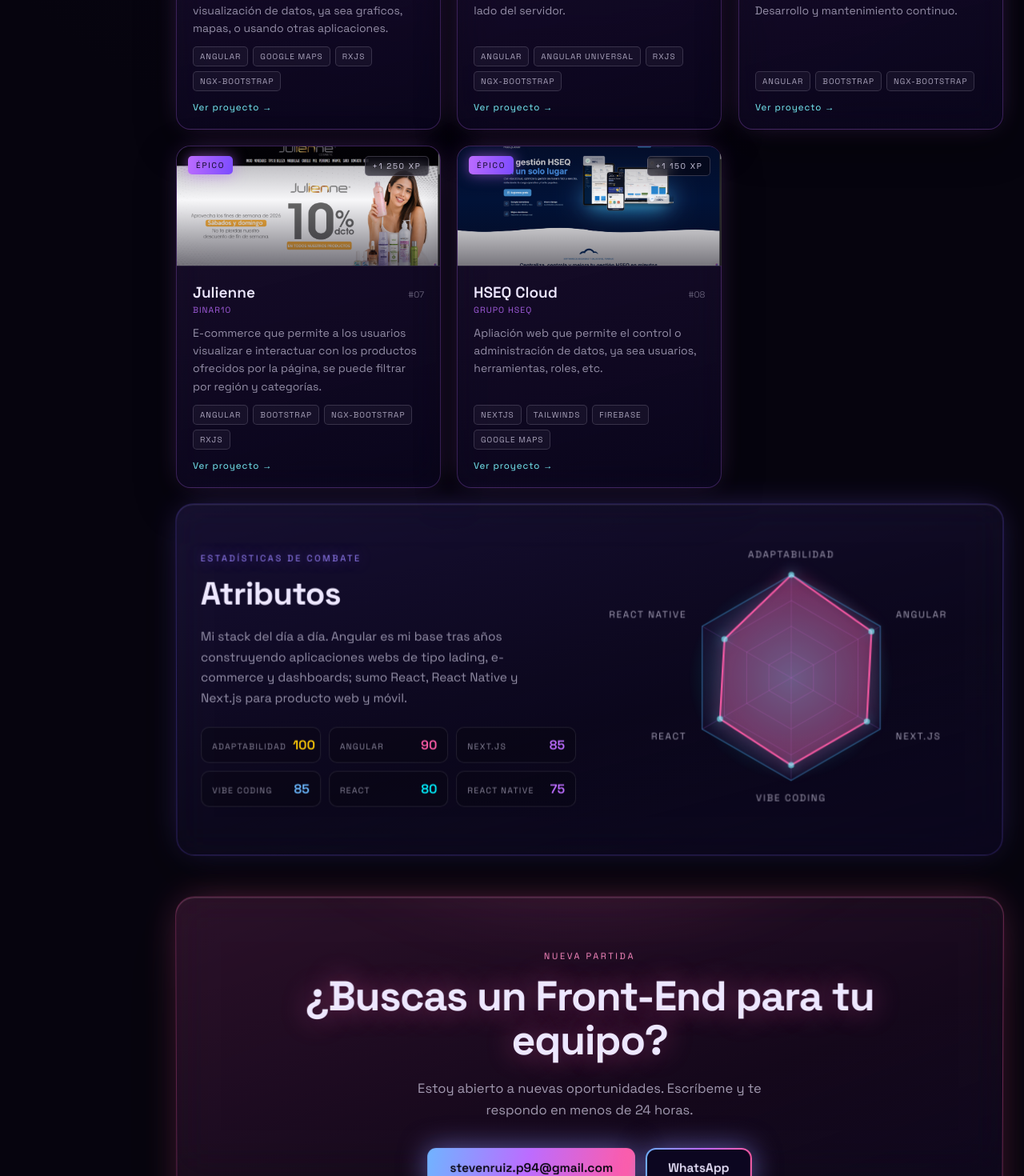
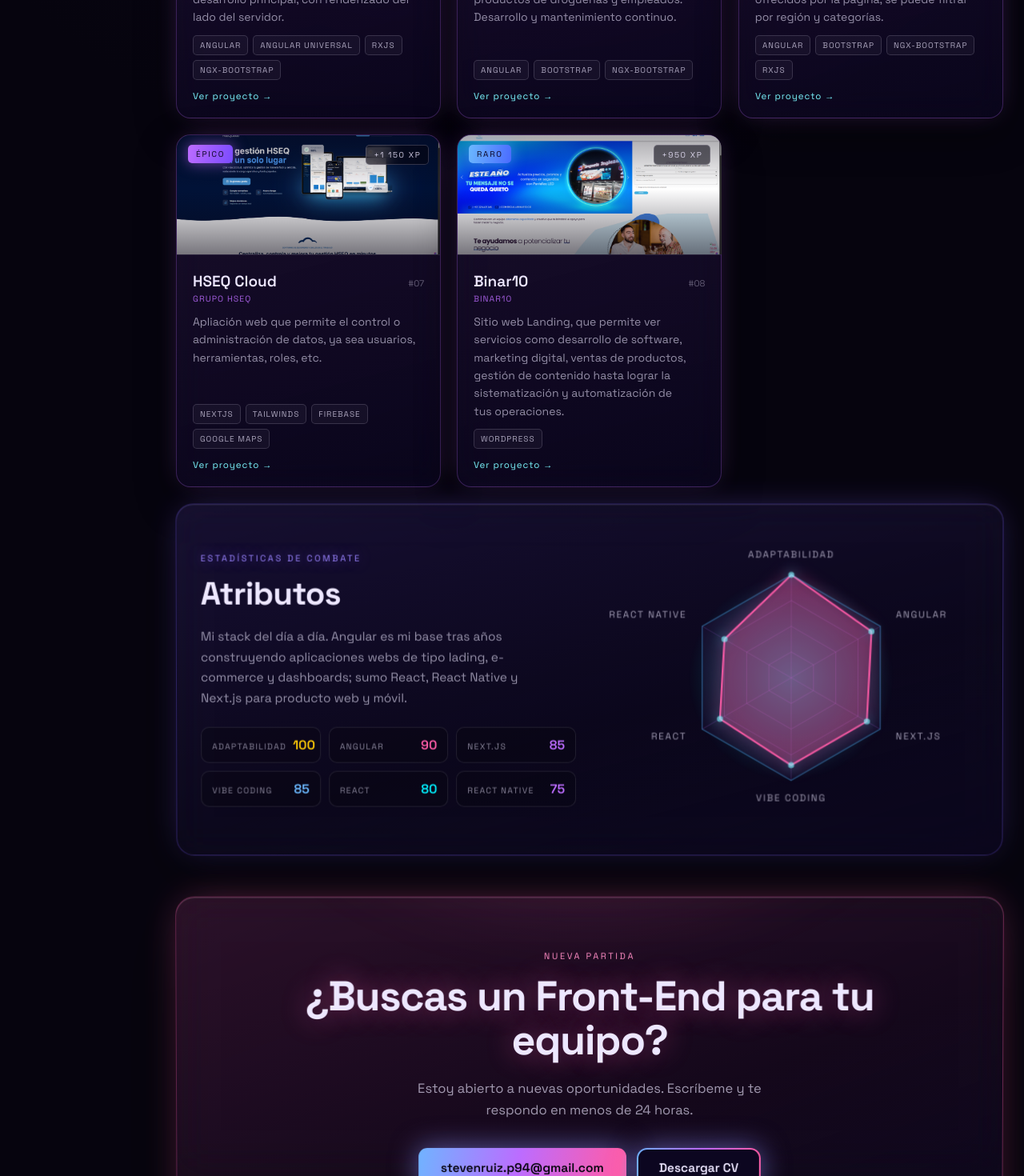
Before and after one commit to StevenJ94/portfolio, a Next.js app: page / in a window 1280 px wide. Shown: the part 1931-3401 px from the top of the page at 80% size. Built offline with nearby package versions, Linux system fonts and the light colour scheme.

Commit message:
Funcionando

```diff
--- a/app/globals.css
+++ b/app/globals.css
@@ -855,7 +855,9 @@
 }
 .btn-primary {
   padding: 15px 28px;
+  border: 0;
   border-radius: 11px;
+  font-family: inherit;
   font-weight: 600;
   font-size: 15.5px;
   color: var(--bg);
@@ -863,6 +865,7 @@
   background-size: 200% 100%;
   animation: rgbslide 5s linear infinite, rgbglow 5s linear infinite;
   transition: transform 0.25s;
+  cursor: pointer;
 }
 .btn-primary:hover {
   color: var(--bg);
@@ -908,6 +911,22 @@
 .footer-social {
   display: flex;
   gap: 18px;
+}
+.footer-linkedin {
+  display: inline-flex;
+  align-items: center;
+  gap: 6px;
+  transition: color 0.25s;
+}
+.footer-linkedin svg {
+  width: 15px;
+  height: 15px;
+  fill: currentColor;
+  transition: filter 0.25s, transform 0.25s;
+}
+.footer-linkedin:hover svg {
+  filter: drop-shadow(0 0 6px rgba(255, 92, 168, 0.75));
+  transform: translateY(-1px);
 }
 
 /* ============================================================
--- a/components/sections/Contact.tsx
+++ b/components/sections/Contact.tsx
@@ -1,6 +1,21 @@
+"use client";
+
+import { useState } from "react";
 import { contacto, perfil } from "@/lib/data";
 
 export default function Contact() {
+  const [copiado, setCopiado] = useState(false);
+
+  const copiarEmail = async () => {
+    try {
+      await navigator.clipboard.writeText(perfil.email);
+      setCopiado(true);
+      setTimeout(() => setCopiado(false), 1800);
+    } catch {
+      // Clipboard no disponible (p. ej. contexto no seguro); no hacemos nada más.
+    }
+  };
+
   return (
     <section id="contacto" className="section s-contact" data-reveal>
       <div className="contact-glow" aria-hidden="true" />
@@ -11,19 +26,9 @@
         <h2 className="contact-title">{contacto.titulo}</h2>
         <p className="contact-desc">{contacto.desc}</p>
         <div className="contact-actions">
-          <a href={`mailto:${perfil.email}`} className="btn-primary">
-            {perfil.email}
-          </a>
-          <span className="btn-ghost-wrap">
-            <a
-              href={`https://wa.me/${perfil.whatsapp}`}
-              className="btn-ghost"
-              target="_blank"
-              rel="noopener noreferrer"
-            >
-              WhatsApp
-            </a>
-          </span>
+          <button type="button" className="btn-primary" onClick={copiarEmail}>
+            {copiado ? "¡Correo copiado!" : perfil.email}
+          </button>
           {perfil.cvUrl ? (
             <span className="btn-ghost-wrap">
               <a href={perfil.cvUrl} className="btn-ghost" download>
--- a/components/sections/Footer.tsx
+++ b/components/sections/Footer.tsx
@@ -12,11 +12,24 @@
               key={s.label}
               href={s.href}
               {...(external ? { target: "_blank", rel: "noopener noreferrer" } : {})}
+              {...("download" in s && s.download ? { download: true } : {})}
             >
               {s.label}
             </a>
           );
         })}
+        <a
+          className="footer-linkedin"
+          href={perfil.linkedin}
+          target="_blank"
+          rel="noopener noreferrer"
+          aria-label="LinkedIn de Steven Ruíz"
+        >
+          <svg viewBox="0 0 24 24" aria-hidden="true">
+            <path d="M20.447 20.452h-3.554v-5.569c0-1.328-.027-3.037-1.852-3.037-1.853 0-2.136 1.445-2.136 2.939v5.667H9.351V9h3.414v1.561h.046c.477-.9 1.637-1.85 3.37-1.85 3.601 0 4.267 2.37 4.267 5.455v6.286zM5.337 7.433c-1.144 0-2.063-.926-2.063-2.065 0-1.138.92-2.063 2.063-2.063 1.14 0 2.064.925 2.064 2.063 0 1.139-.925 2.065-2.064 2.065zm1.782 13.019H3.555V9h3.564v11.452zM22.225 0H1.771C.792 0 0 .774 0 1.729v20.542C0 23.227.792 24 1.771 24h20.451C23.2 24 24 23.227 24 22.271V1.729C24 .774 23.2 0 22.222 0h.003z" />
+          </svg>
+          LinkedIn
+        </a>
       </span>
     </footer>
   );
--- a/lib/data.ts
+++ b/lib/data.ts
@@ -25,12 +25,13 @@
   telefono: "+57 300 636 9312",
   whatsapp: "573006369312", // solo dígitos, para el enlace wa.me
   ubicacion: "Barranquilla, Colombia",
-  // ✏️ Cuando tengas tu CV en PDF, ponlo en /public (p. ej. /cv-steven-ruiz.pdf) y su ruta aquí.
-  cvUrl: "",
+  linkedin: "https://www.linkedin.com/in/stevenruiz94",
+  // El CV en PDF vive en /public/CV_Steven_Ruiz_ES.pdf
+  cvUrl: "/CV_Steven_Ruiz_ES.pdf",
   // La foto vive en /public/foto.jpg — no se toca.
   avatar: "/foto.jpg",
   monograma: "S",
-  copyright: "© 2026 Steven Ruíz · Save file v2.7",
+  // copyright: "© 2026 Steven Ruíz · Save file v2.7",
 };
 
 export const navItems = [
@@ -111,6 +112,7 @@
     "Angular Universal",
     "TypeScript",
     "HTML5",
+    "Wordpress",
     "CSS",
     "Bootstrap",
     "NGX-Bootstrap",
@@ -135,18 +137,6 @@
 export const misiones = [
   {
     num: "#01",
-    titulo: "Binar10",
-    empresa: "Binar10",
-    desc:
-      "Sitio web Landing, que permite ver servicios como desarrollo de software, marketing digital, ventas de productos, gestión de contenido hasta lograr la sistematización y automatización de tus operaciones.",
-    tags: ["Wordpress"],
-    rareza: "Raro" as Rareza,
-    xp: "950",
-    link: "https://www.binar10.co/",
-    images: ["/Binar10/1.png", "/Binar10/2.png", "/Binar10/3.png"],
-  },
-  {
-    num: "#02",
     titulo: "Puntos saludables",
     empresa: "Binar10",
     desc:
@@ -158,7 +148,7 @@
     images: ["/PS/1.png", "/PS/2.png", "/PS/3.png"],
   },
   {
-    num: "#03",
+    num: "#02",
     titulo: "Unidrogas",
     empresa: "Binar10",
     desc:
@@ -170,7 +160,7 @@
     images: ["/Unidrogas/1.png", "/Unidrogas/2.png", "/Unidrogas/3.png"],
   },
   {
-    num: "#04",
+    num: "#03",
     titulo: "SuperaT",
     empresa: "Binar10",
     desc:
@@ -182,7 +172,7 @@
     images: ["/SuperaT/1.png", "/SuperaT/2.png", "/SuperaT/3.png"],
   },
   {
-    num: "#05",
+    num: "#04",
     titulo: "GIMED",
     empresa: "Binar10",
     desc:
@@ -194,7 +184,7 @@
     images: ["/GIMED/1.png", "/GIMED/2.png", "/GIMED/3.png"],
   },
   {
-    num: "#06",
+    num: "#05",
     titulo: "Dropopular",
     empresa: "Binar10",
     desc:
@@ -206,7 +196,7 @@
     images: ["/Dropopular/1.png", "/Dropopular/2.png", "/Dropopular/3.png"],
   },
   {
-    num: "#07",
+    num: "#06",
     titulo: "Julienne",
     empresa: "Binar10",
     desc:
@@ -219,7 +209,7 @@
   },
 
   {
-    num: "#08",
+    num: "#07",
     titulo: "HSEQ Cloud",
     empresa: "Grupo HSEQ",
     desc:
@@ -229,6 +219,18 @@
     xp: "1 150",
     link: "https://hseqcloud.com/",
     images: ["/HSEQ/1.png"],
+  },
+  {
+    num: "#08",
+    titulo: "Binar10",
+    empresa: "Binar10",
+    desc:
+      "Sitio web Landing, que permite ver servicios como desarrollo de software, marketing digital, ventas de productos, gestión de contenido hasta lograr la sistematización y automatización de tus operaciones.",
+    tags: ["Wordpress"],
+    rareza: "Raro" as Rareza,
+    xp: "950",
+    link: "https://www.binar10.co/",
+    images: ["/Binar10/1.png", "/Binar10/2.png", "/Binar10/3.png"],
   },
   // {
   //   num: "#09",
@@ -277,8 +279,6 @@
 };
 
 export const social = [
-  { label: "Email", href: "mailto:stevenruiz.p94@gmail.com" },
-  { label: "Ver CV", href: "https://wa.me/573006369312" },
-  // ✏️ Agrega la URL de tu perfil de LinkedIn:
-  { label: "LinkedIn", href: "#" },
+  // { label: "Email", href: "mailto:stevenruiz.p94@gmail.com" },
+  // { label: "Ver CV", href: perfil.cvUrl, download: true },
 ];
```
Also changed, not shown: 1 other file (tests, documents, lock files or other folders).
